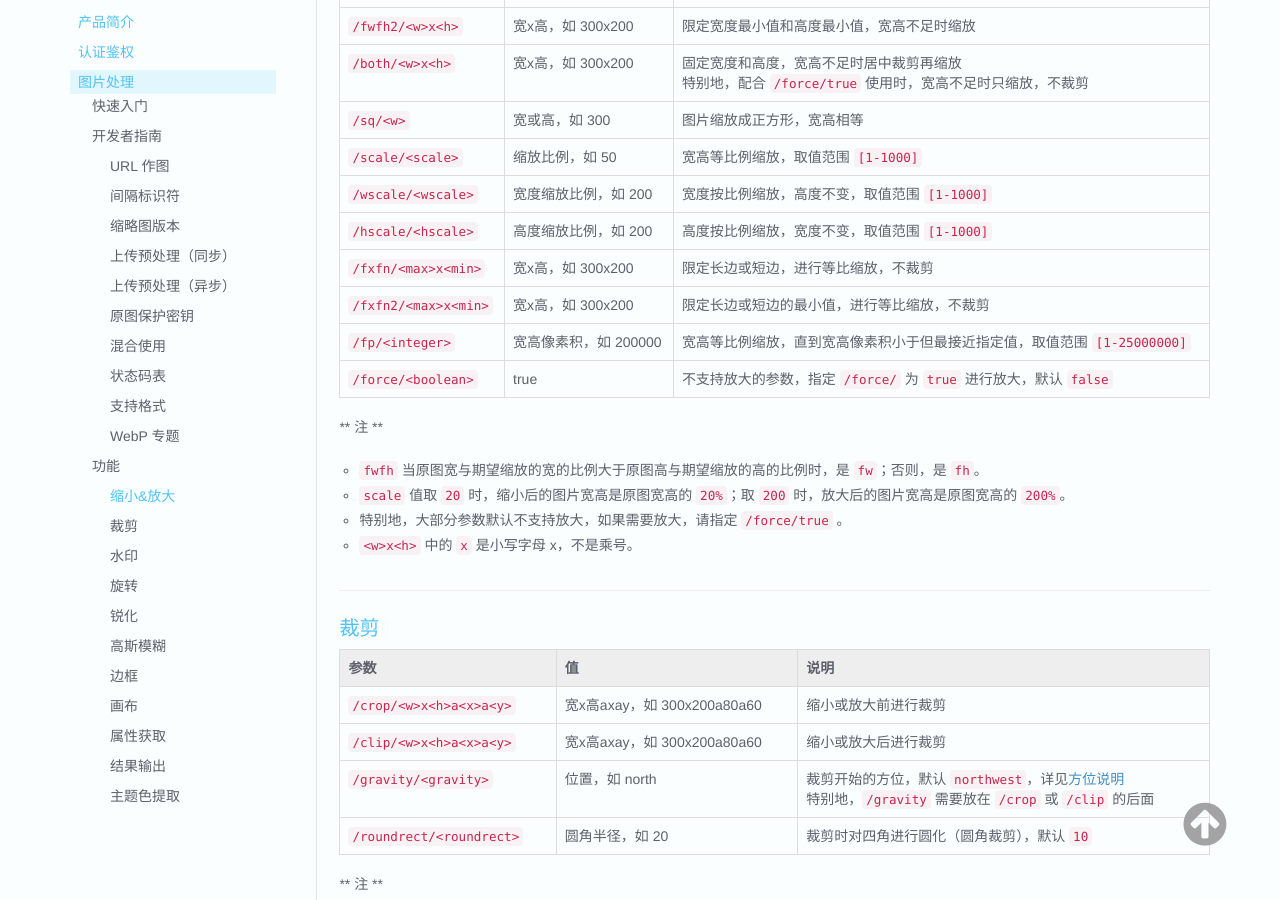
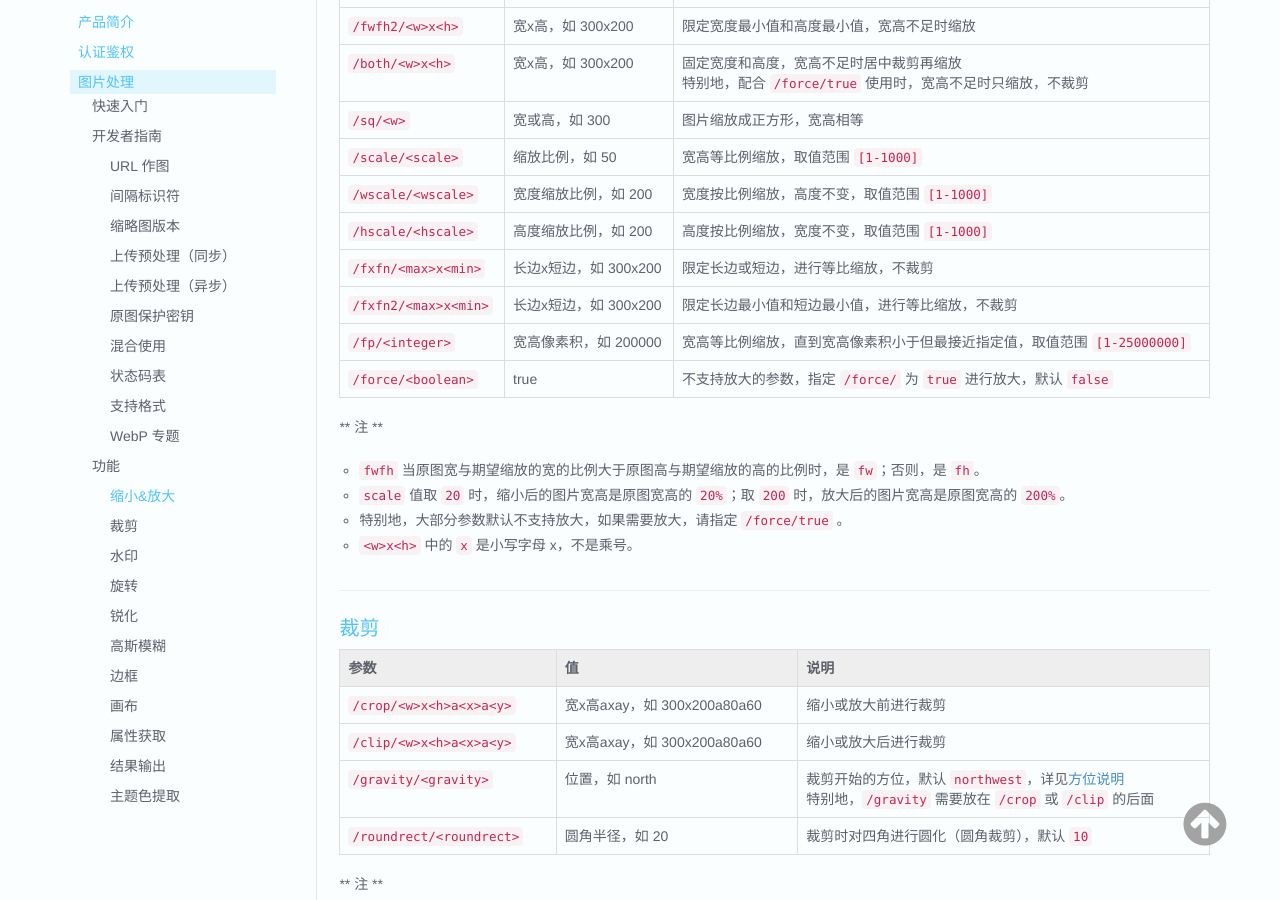
Before and after one commit to upyun/docs, an MkDocs documentation site: the page built from sources/cloud/image.md, in a window 1280 px wide and 900 px high, scrolled down 6592 px. Built offline with MkDocs 1.6.1, drawn with Linux system fonts in a browser that asks for light colours; old or Windows-style settings are respelled for this version of MkDocs.

Commit message:
fix /fxfn2/

```diff
--- a/sources/cloud/image.md
+++ b/sources/cloud/image.md
@@ -306,8 +306,8 @@ SVG 转成无损 WebP：www.domain.com/a.svg!/format/webp/lossless/true
 | `/scale/<scale>`   | 缩放比例，如 50       	| 宽高等比例缩放，取值范围 `[1-1000]`                  	|
 | `/wscale/<wscale>` | 宽度缩放比例，如 200   | 宽度按比例缩放，高度不变，取值范围 `[1-1000]`         	|
 | `/hscale/<hscale>` | 高度缩放比例，如 200   | 高度按比例缩放，宽度不变，取值范围 `[1-1000]`          	|
-| `/fxfn/<max>x<min>`    | 宽x高，如 300x200     | 限定长边或短边，进行等比缩放，不裁剪               	|
-| `/fxfn2/<max>x<min>`   | 宽x高，如 300x200     | 限定长边或短边的最小值，进行等比缩放，不裁剪               |
+| `/fxfn/<max>x<min>`    | 长边x短边，如 300x200     | 限定长边或短边，进行等比缩放，不裁剪               	|
+| `/fxfn2/<max>x<min>`   | 长边x短边，如 300x200     | 限定长边最小值和短边最小值，进行等比缩放，不裁剪               |
 | `/fp/<integer>`    | 宽高像素积，如 200000 	| 宽高等比例缩放，直到宽高像素积小于但最接近指定值，取值范围 `[1-25000000]` |
 | `/force/<boolean>` | true                 | 不支持放大的参数，指定 `/force/` 为 `true` 进行放大，默认 `false` |
 
```
